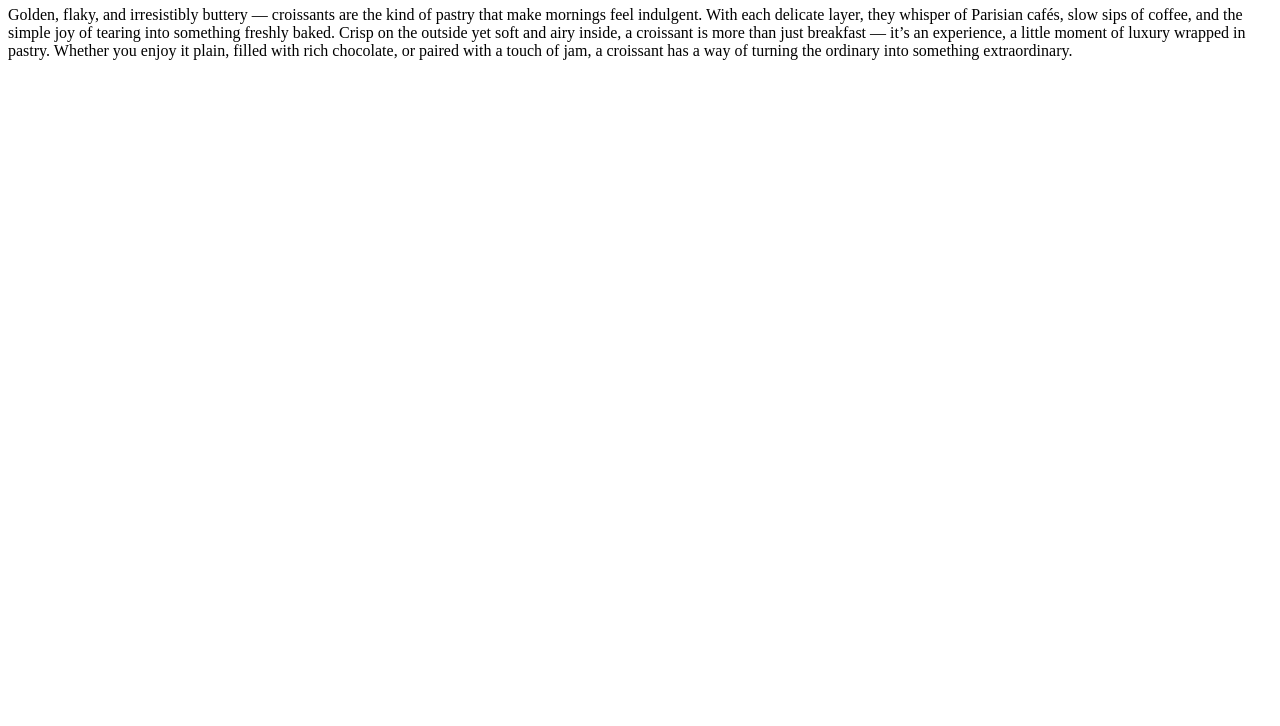
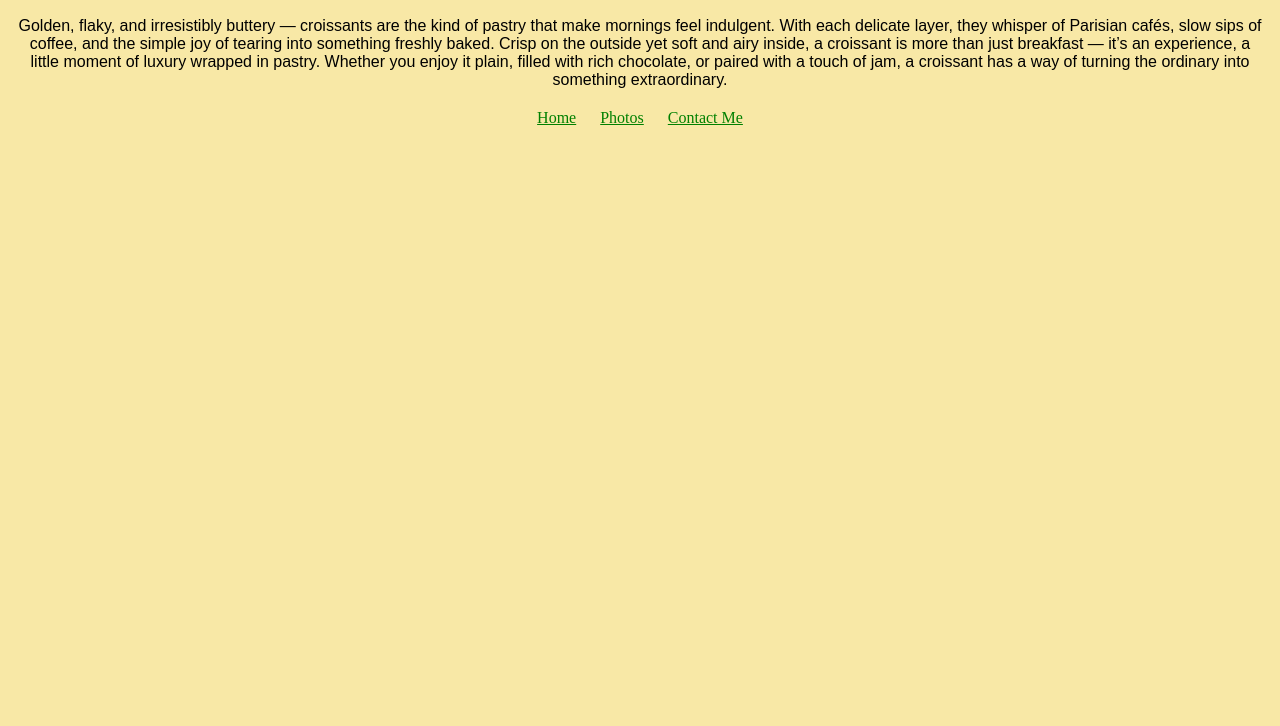
Before and after one commit to eyeej/Croissant-mulitpage, a plain HTML site: page index.html in a window 1280 px wide. Shown: the part 74-800 px from the top of the page. Drawn offline with Linux system fonts and the light colour scheme.

Commit message:
css included

```diff
--- a/index.html
+++ b/index.html
@@ -3,11 +3,21 @@
 <head>
     <meta charset="UTF-8">
     <meta name="viewport" content="width=device-width, initial-scale=1.0">
-    <link rel="stylesheet" href="/style/.css">
+    <link rel="stylesheet" href="src/style.css">
     <title>Croissant</title>
 </head>
 <body>
-<h1>Croissant </h1>
-<p>Golden, flaky, and irresistibly buttery — croissants are the kind of pastry that make mornings feel indulgent. With each delicate layer, they whisper of Parisian cafés, slow sips of coffee, and the simple joy of tearing into something freshly baked. Crisp on the outside yet soft and airy inside, a croissant is more than just breakfast — it’s an experience, a little moment of luxury wrapped in pastry. Whether you enjoy it plain, filled with rich chocolate, or paired with a touch of jam, a croissant has a way of turning the ordinary into something extraordinary.</p>
+<h1>Croissant🥐</h1>
+<div class="about-croissant">
+Golden, flaky, and irresistibly buttery — croissants are the kind of pastry that make mornings feel indulgent.
+ With each delicate layer, they whisper of Parisian cafés, slow sips of coffee, and the simple joy of tearing into something freshly baked.
+Crisp on the outside yet soft and airy inside, a croissant is more than just breakfast — it’s an experience, a little moment of luxury wrapped in pastry. Whether you enjoy it plain, filled with rich chocolate,
+ or paired with a touch of jam, a croissant has a way of turning the ordinary into something extraordinary.
+</div>
+<footer>
+<a href="/">Home</a>
+<a href="src/photo.html">Photos</a>
+<a href="src/contact.html">Contact Me</a>
+</footer>
 </body>
 </html>
--- a/src/style.css
+++ b/src/style.css
@@ -1,7 +1,25 @@
 body {
-    background-color: #FDFD96;
+    background-color: #f8e8a6;;
 }
 
-h1{
+h1 {
     text-align: center;
 }
+
+.about-croissant {
+    text-align: center;
+    font-family: sans-serif;
+    margin: 10px auto;
+    padding: 10px;
+    border-radius: 15px;
+}
+
+footer {
+    text-align: center;
+
+}
+
+footer a {
+    color: green;
+    margin: 0 10px;
+}
```
